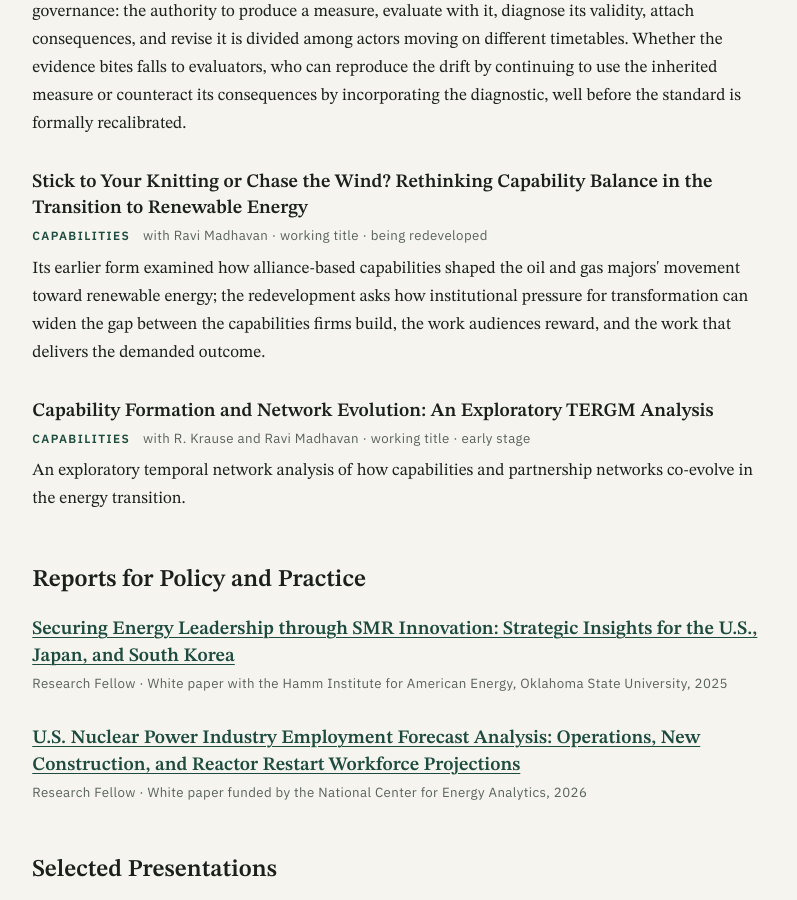
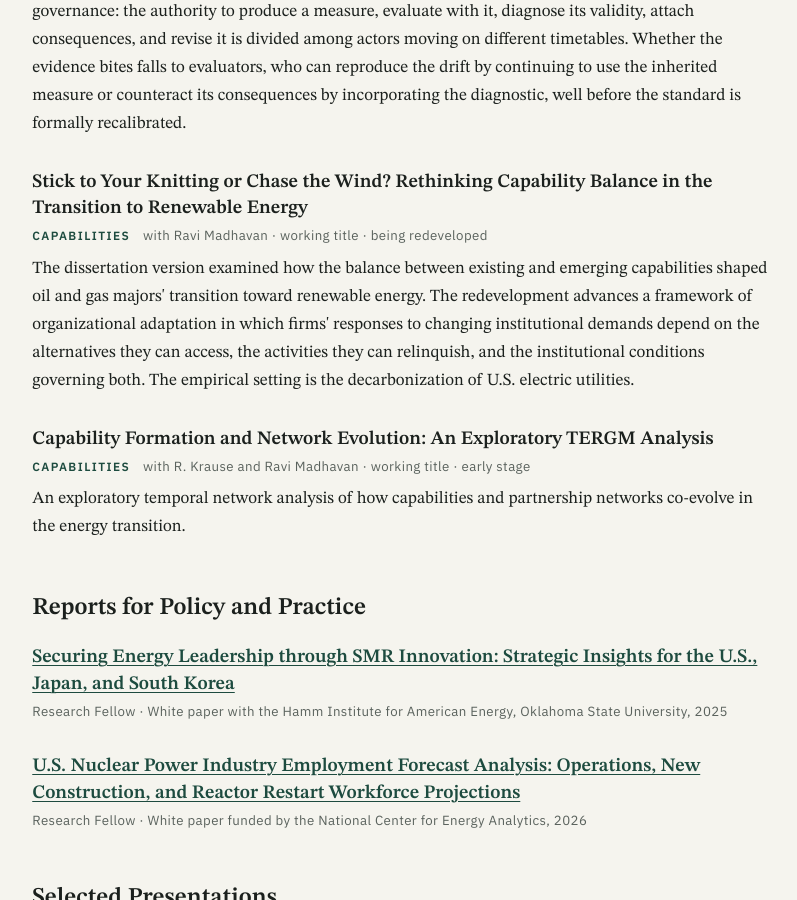
Before and after one commit to GalBlatman/GalBlatman.github.io, a Jekyll site: the page research.html, which Jekyll copies as it is, in a window 1280 px wide and 900 px high, scrolled down 1967 px. Shown: the whole window, without its empty margins (238-1035 px from the left). Built offline with Jekyll 4.4.1, drawn with Linux system fonts in a browser that asks for light colours.

Commit message:
Update Stick to Your Knitting description

```diff
--- a/research.html
+++ b/research.html
@@ -166,7 +166,7 @@ footer a{text-decoration:none}
     <article class="pub">
       <h3>Stick to Your Knitting or Chase the Wind? Rethinking Capability Balance in the Transition to Renewable Energy</h3>
       <p class="meta"><span class="tag">Capabilities</span> with Ravi Madhavan &middot; working title &middot; being redeveloped</p>
-      <p>Its earlier form examined how alliance-based capabilities shaped the oil and gas majors' movement toward renewable energy; the redevelopment asks how institutional pressure for transformation can widen the gap between the capabilities firms build, the work audiences reward, and the work that delivers the demanded outcome.</p>
+      <p>The dissertation version examined how the balance between existing and emerging capabilities shaped oil and gas majors' transition toward renewable energy. The redevelopment advances a framework of organizational adaptation in which firms' responses to changing institutional demands depend on the alternatives they can access, the activities they can relinquish, and the institutional conditions governing both. The empirical setting is the decarbonization of U.S. electric utilities.</p>
     </article>
     <article class="pub">
       <h3>Capability Formation and Network Evolution: An Exploratory TERGM Analysis</h3>
```
